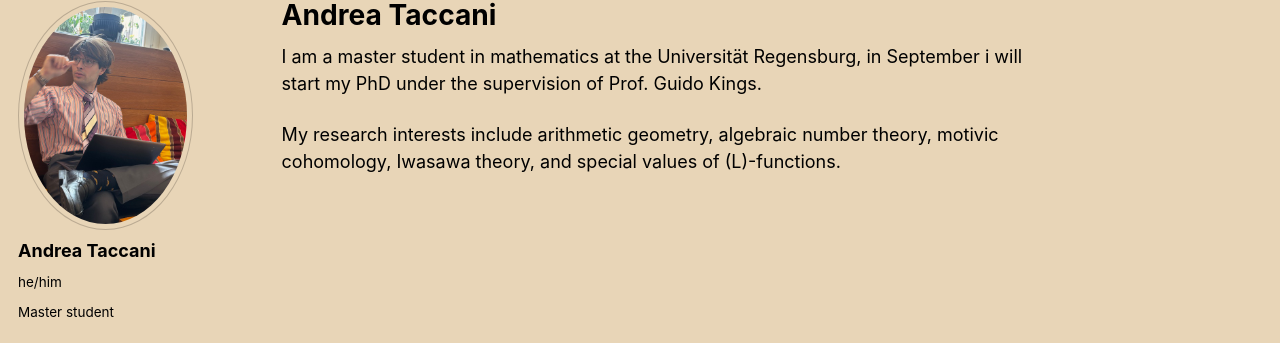
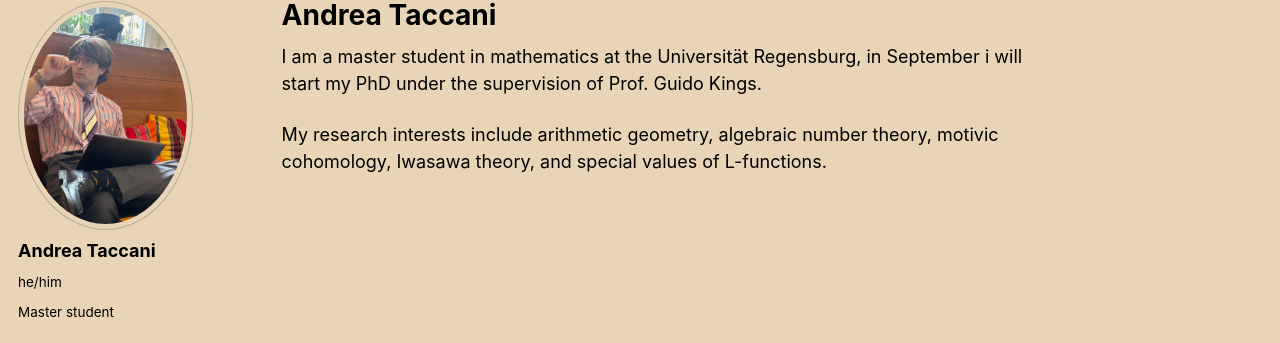
Before and after one commit to AndreaTaccani/AndreaTaccani.github.io, a Jekyll site: the page built from _pages/about.md, in a window 1280 px wide. Shown: the part 100-443 px from the top of the page. Built offline with Jekyll 4.4.1, drawn with Linux system fonts in a browser that asks for light colours; a style sheet for code colours, icons or effects is not loaded.

Commit message:
Fix formatting of L-functions in about.md
Removed backslashes from L-functions in research interests.

```diff
--- a/_pages/about.md
+++ b/_pages/about.md
@@ -9,4 +9,4 @@ redirect_from:
 
 I am a master student in mathematics at the Universität Regensburg, in September i will start my PhD under the supervision of Prof. Guido Kings.
 
-My research interests include arithmetic geometry, algebraic number theory, motivic cohomology, Iwasawa theory, and special values of \(L\)-functions.
+My research interests include arithmetic geometry, algebraic number theory, motivic cohomology, Iwasawa theory, and special values of L-functions.
```
